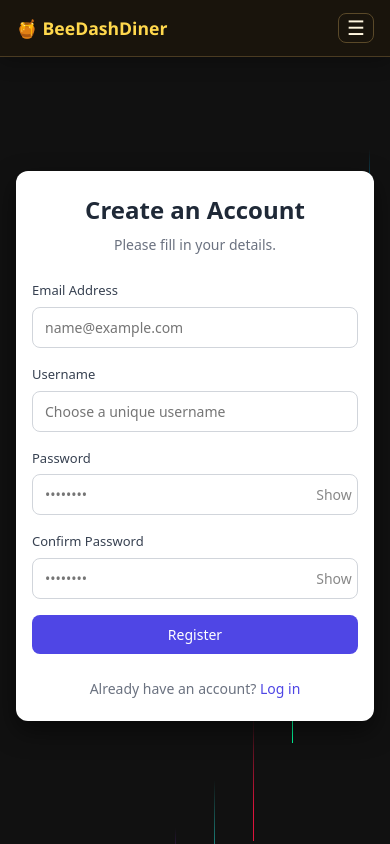
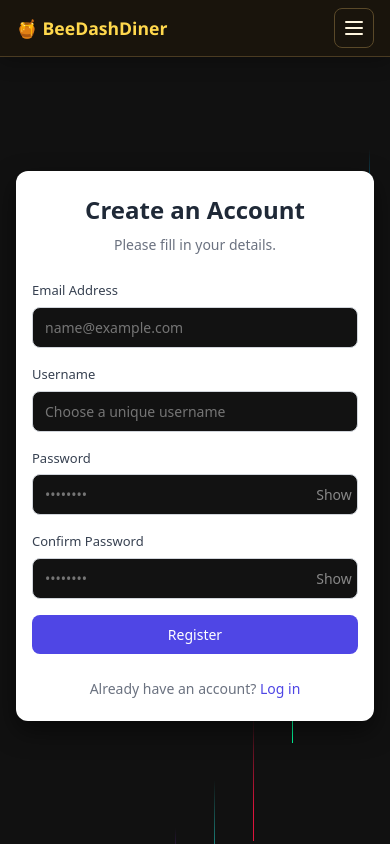
Before and after one commit to JolliDew/BeeDashDiner, a PHP site: page /JolliDew/gamefile/register.php in a window 390 px wide. Run offline with PHP 8.4, Linux system fonts and the light colour scheme.

Commit message:
fix: stop the white edge on mobile and centre the nav toggle
- Paint the root element (#12121c) and set color-scheme:dark so any exposed
  canvas (a dynamic-viewport sliver or a scrollbar gutter) shows the theme
  colour instead of the browser white, and so scrollbars and native controls
  render dark like the rest of the app.
- The game shell now fills the wrapper created by Mainmenu.js (height:100%)
  and that wrapper clips overflow; body.game-playing hides the page scrollbar
  while the game is on screen.
- The mobile nav toggle is a 40x40 square with bars drawn in CSS, so the three
  lines are centred (it was an off-centre glyph in a non-square box).

```diff
--- a/gamefile/Mainmenu.js
+++ b/gamefile/Mainmenu.js
@@ -51,6 +51,8 @@ function startGame() {
             // The player left while the page was loading: drop the markup.
             if (token !== startToken) return null;
             document.getElementById('main-menu').style.display = 'none';
+            // No page scrollbar while the game fills the screen.
+            document.body.classList.add('game-playing');
 
             const gameContainer = document.createElement('div');
             gameContainer.id = 'game-container-wrapper';
@@ -144,6 +146,7 @@ function returnToMenu() {
     // Update the menu before revealing it, so the old values never flash.
     syncMenuProgress(lastState);
     document.getElementById('main-menu').style.display = 'block';
+    document.body.classList.remove('game-playing');
     const siteNav = document.querySelector('.site-nav');
     if (siteNav) siteNav.style.display = '';
 }
--- a/gamefile/css/site-nav.css
+++ b/gamefile/css/site-nav.css
@@ -1,4 +1,14 @@
 /* Shared navigation. Loaded by every page, before the page-specific styles. */
+
+/* The dark colour normally comes from the page body. Painting the root too
+   means any exposed canvas (a dynamic-viewport sliver, a scrollbar gutter)
+   shows the theme colour instead of the browser's white. color-scheme keeps
+   scrollbars and native controls dark to match the rest of the app. */
+html {
+    background: #12121c;
+    color-scheme: dark;
+}
+
 body.has-nav {
     padding-top: 72px;
 }
@@ -88,14 +98,26 @@ body.has-nav {
 
 .nav-toggle {
     display: none;
-    padding: 4px 8px;
+    width: 40px;
+    height: 40px;
+    padding: 0;
+    align-items: center;
+    justify-content: center;
     border: 1px solid #5a4929;
     border-radius: 8px;
     background: transparent;
     color: #fff6df;
-    font-size: 20px;
-    line-height: 1;
     cursor: pointer;
+}
+
+/* Three bars drawn in CSS so they stay perfectly centred in the square. */
+.nav-toggle-bars {
+    position: relative;
+    width: 18px;
+    height: 2px;
+    border-radius: 2px;
+    background: currentColor;
+    box-shadow: 0 -6px 0 currentColor, 0 6px 0 currentColor;
 }
 
 .nav-toggle:focus-visible,
@@ -107,7 +129,7 @@ body.has-nav {
 
 @media (max-width: 720px) {
     .nav-toggle {
-        display: inline-block;
+        display: inline-flex;
     }
 
     .site-nav-links {
--- a/gamefile/includes/nav.php
+++ b/gamefile/includes/nav.php
@@ -44,7 +44,7 @@ $navHome = 'index.php';
 <header class="site-nav">
     <div class="site-nav-inner">
         <a class="site-brand" href="<?= htmlspecialchars($navHome) ?>"><span aria-hidden="true">🍯</span> BeeDashDiner</a>
-        <button class="nav-toggle" type="button" aria-expanded="false" aria-controls="site-nav-links" aria-label="Open navigation">☰</button>
+        <button class="nav-toggle" type="button" aria-expanded="false" aria-controls="site-nav-links" aria-label="Open navigation"><span class="nav-toggle-bars" aria-hidden="true"></span></button>
         <nav id="site-nav-links" class="site-nav-links" aria-label="Main navigation">
             <a href="index.php"<?= $navActive === 'home' ? ' aria-current="page"' : '' ?>>Home</a>
             <?php if (Auth::userId()): ?>
```
Also changed, not shown: gamefile/Mainmenu.css (+20 -3 lines).
